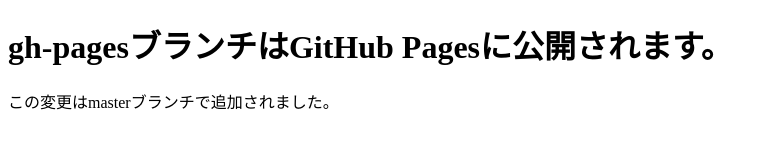
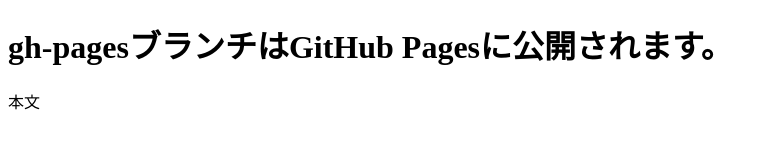
Before and after one commit to pg89rust/git-study, a plain HTML site: page index.html in a window 1280 px wide. Shown: the whole page, without its empty margins (0-769 px from the left). Drawn offline with Linux system fonts and the light colour scheme.

Commit message:
表示されない問題解消

```diff
--- a/index.html
+++ b/index.html
@@ -6,6 +6,6 @@
 </head>
 <body>
   <h1>gh-pagesブランチはGitHub Pagesに公開されます。</h1>
-  <p>この変更はmasterブランチで追加されました。</p>
+  <p>本文</p>
 </body>
 </html>
```
